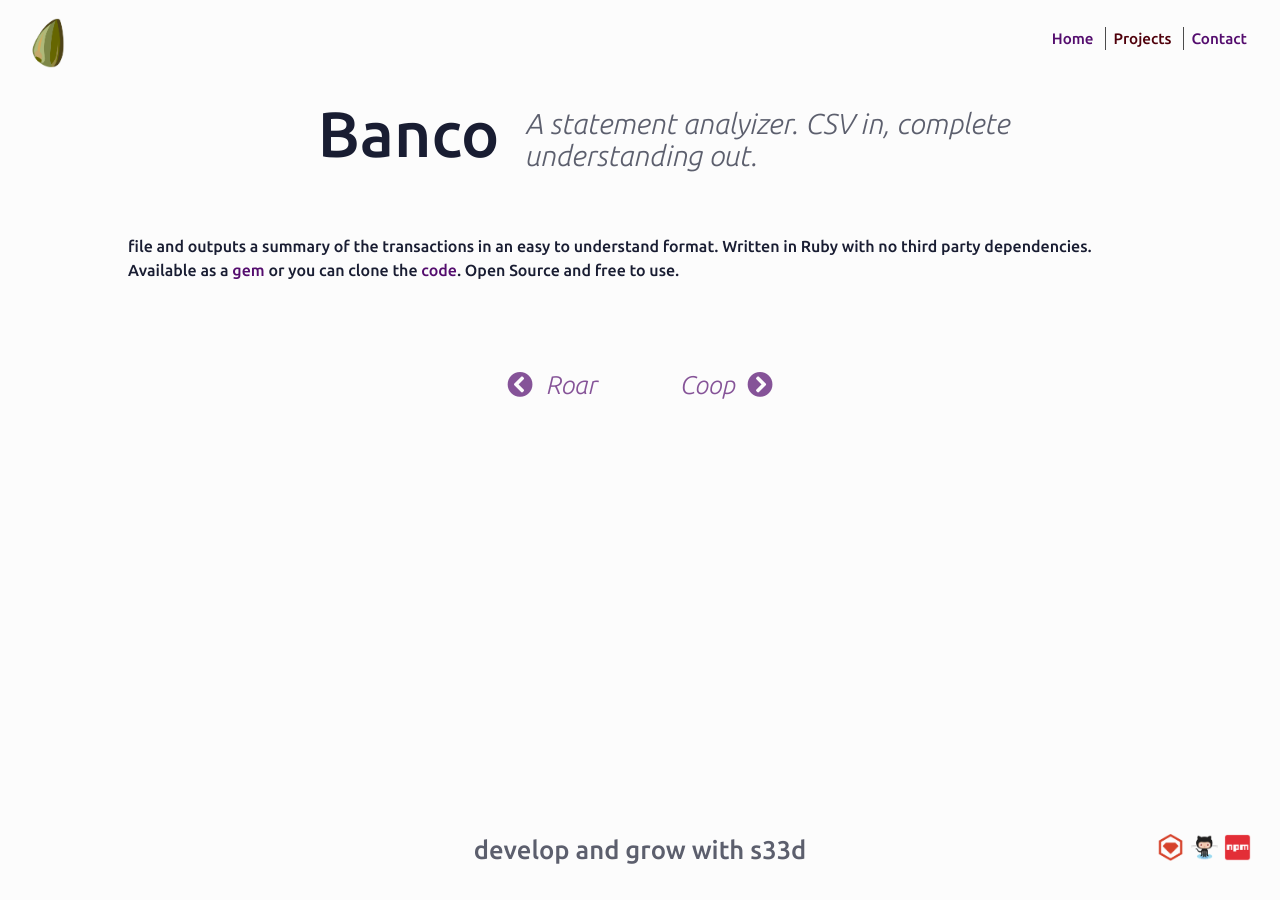
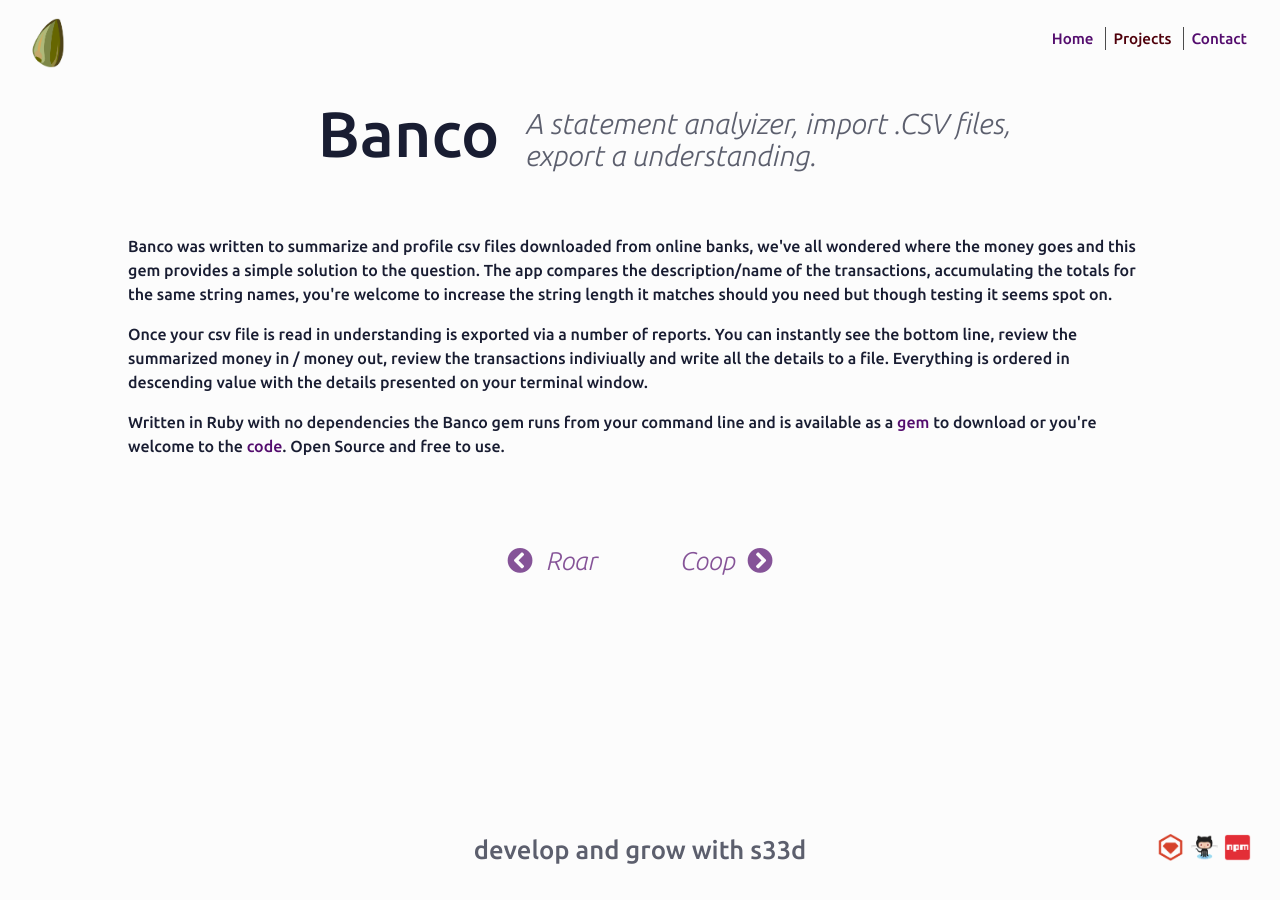
Before and after one commit to s33dco/s33dsite, a Jekyll site: the page built from _posts/2017-11-11-banco.html, in a window 1280 px wide. Built offline with Jekyll 4.4.1, drawn with Linux system fonts in a browser that asks for light colours; nearby versions of some CDN libraries.

Commit message:
update posts

```diff
--- a/_posts/2017-11-11-banco.html
+++ b/_posts/2017-11-11-banco.html
@@ -10,6 +10,10 @@ repo: https://github.com/s33dco/banco
 site:
 ---
 
-<p>A statement analyizer. CSV in, complete understanding out.</p>
+<p>A statement analyizer, import .CSV files, export a understanding.</p>
 
-<p>file and outputs a summary of the transactions in an easy to understand format. Written in Ruby with no third party dependencies. Available as a <a href="{{post.gem}}">gem</a> or you can clone the <a href="{{post.repo}}">code</a>. Open Source and free to use.</p>
+<p>Banco was written to summarize and profile csv files downloaded from online banks, we've all wondered where the money goes and this gem provides a simple solution to the question. The app compares the description/name of the transactions, accumulating the totals for the same string names, you're welcome to increase the string length it matches should you need but though testing it seems spot on.</p>
+
+<p>Once your csv file is read in understanding is exported via a number of reports. You can instantly see the bottom line, review the summarized money in / money out, review the transactions indiviually and write all the details to a file. Everything is ordered in descending value with the details presented on your terminal window.</p>
+
+<p>Written in Ruby with no dependencies the Banco gem runs from your command line and is available as a <a href="{{post.gem}}">gem</a> to download or you're welcome to the <a href="{{post.repo}}">code</a>. Open Source and free to use.</p>
```
